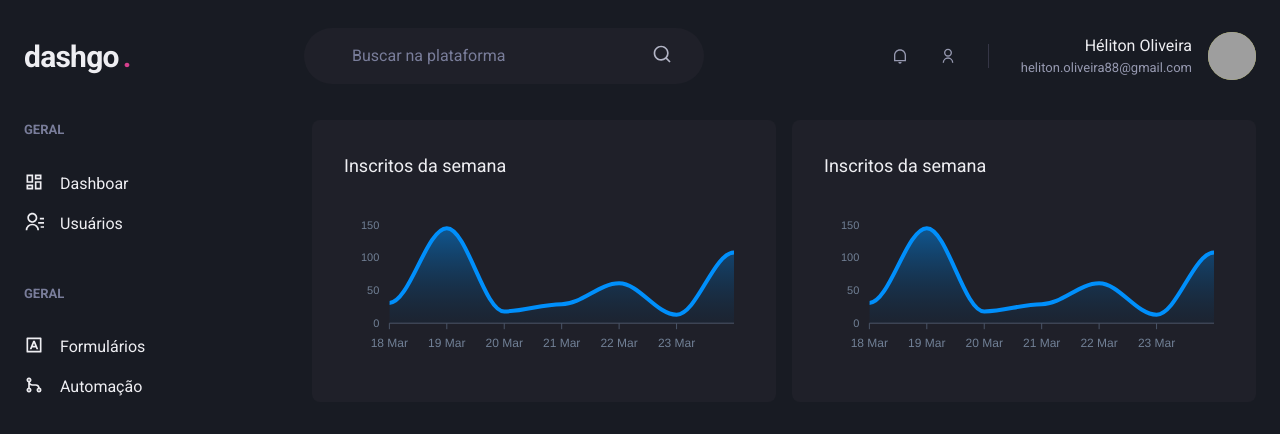
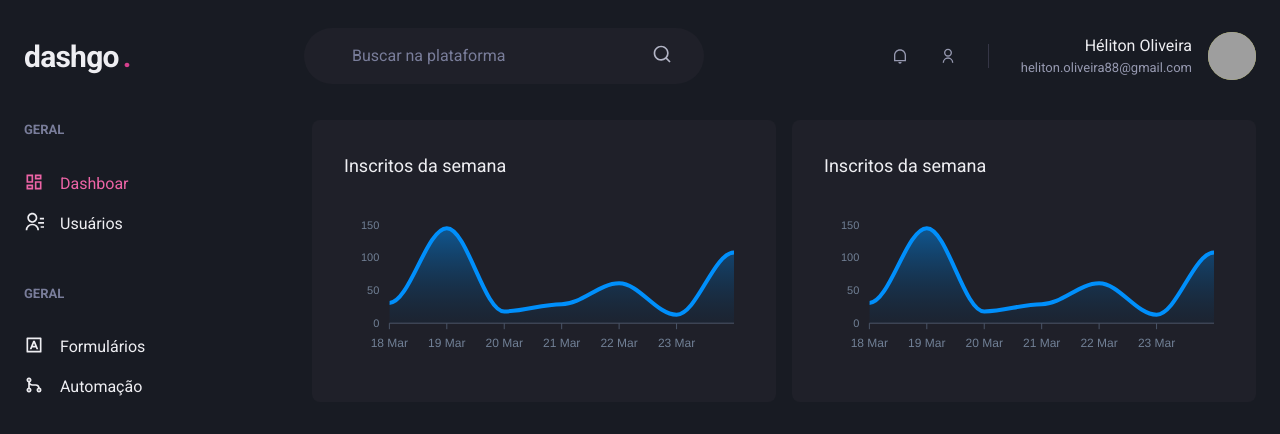
Before and after one commit to helitonoliveiraa/ignite-dashgo, a Next.js app: page /dashboard in a window 1280 px wide. Shown: the top 434 px of the page. Built offline with nearby package versions, Linux system fonts and the light colour scheme; grey boxes are pictures that could not be loaded.

Commit message:
:wrench: chore: styling link active

```diff
--- /dev/null
+++ b/src/components/ActiveLink.tsx
@@ -0,0 +1,32 @@
+import Link, { LinkProps } from 'next/link';
+import { useRouter } from 'next/router';
+import { cloneElement, ReactElement } from 'react';
+
+type ActiveLinkProps = LinkProps & {
+  children: ReactElement;
+  shouldMatchExactHref?: boolean;
+};
+
+export function ActiveLink({ children, shouldMatchExactHref, ...linkProps }: ActiveLinkProps) {
+  const { asPath } = useRouter();
+  let isActive = false;
+
+  if (shouldMatchExactHref && (asPath === linkProps.href || asPath === linkProps.as)) {
+    isActive = true;
+  }
+
+  if (!shouldMatchExactHref &&
+      (asPath.startsWith(String(linkProps.href))) ||
+      (asPath.startsWith(String(linkProps.as)))
+    ) {
+      isActive = true;
+    }
+
+  return (
+    <Link {...linkProps}>
+      {cloneElement(children, {
+        color: isActive ? "pink.400" : "gray.50",
+      })}
+    </Link>
+  );
+}
--- a/src/components/Sidebar/NavLink.tsx
+++ b/src/components/Sidebar/NavLink.tsx
@@ -5,7 +5,8 @@
   LinkProps as ChakraLinkProps
 } from '@chakra-ui/react';
 import { ElementType } from 'react';
-import Link from 'next/link';
+
+import { ActiveLink } from '../ActiveLink';
 
 type NavlinkProps = ChakraLinkProps & {
   icon: ElementType;
@@ -15,11 +16,11 @@
 
 export function Navlink({ children, icon, href, ...linkProps }: NavlinkProps) {
   return (
-    <Link href={href} passHref>
+    <ActiveLink href={href} passHref>
       <ChakraLink display="flex" align="center" {...linkProps}>
         <Icon as={icon} fontSize="20" />
         <Text ml="4" fontWeight="medium">{children}</Text>
       </ChakraLink>
-    </Link>
+    </ActiveLink>
   );
 }
```
